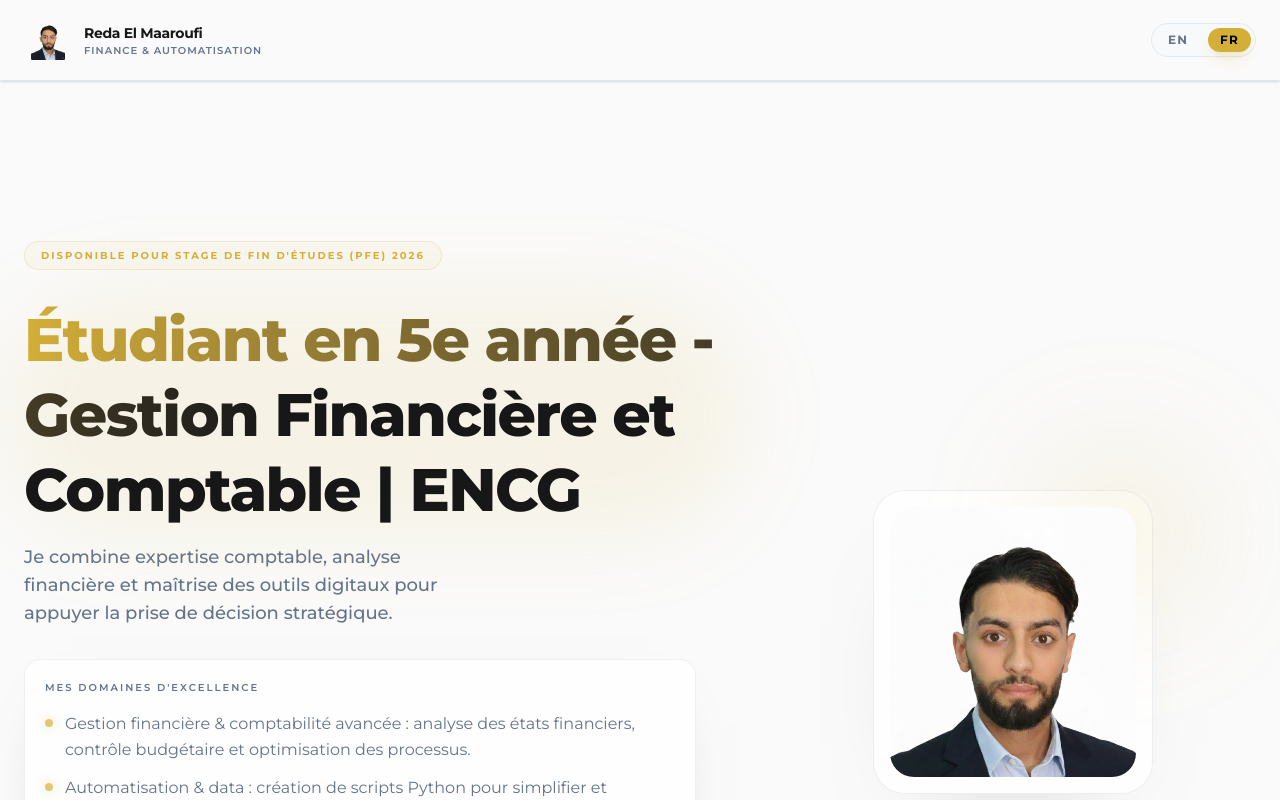
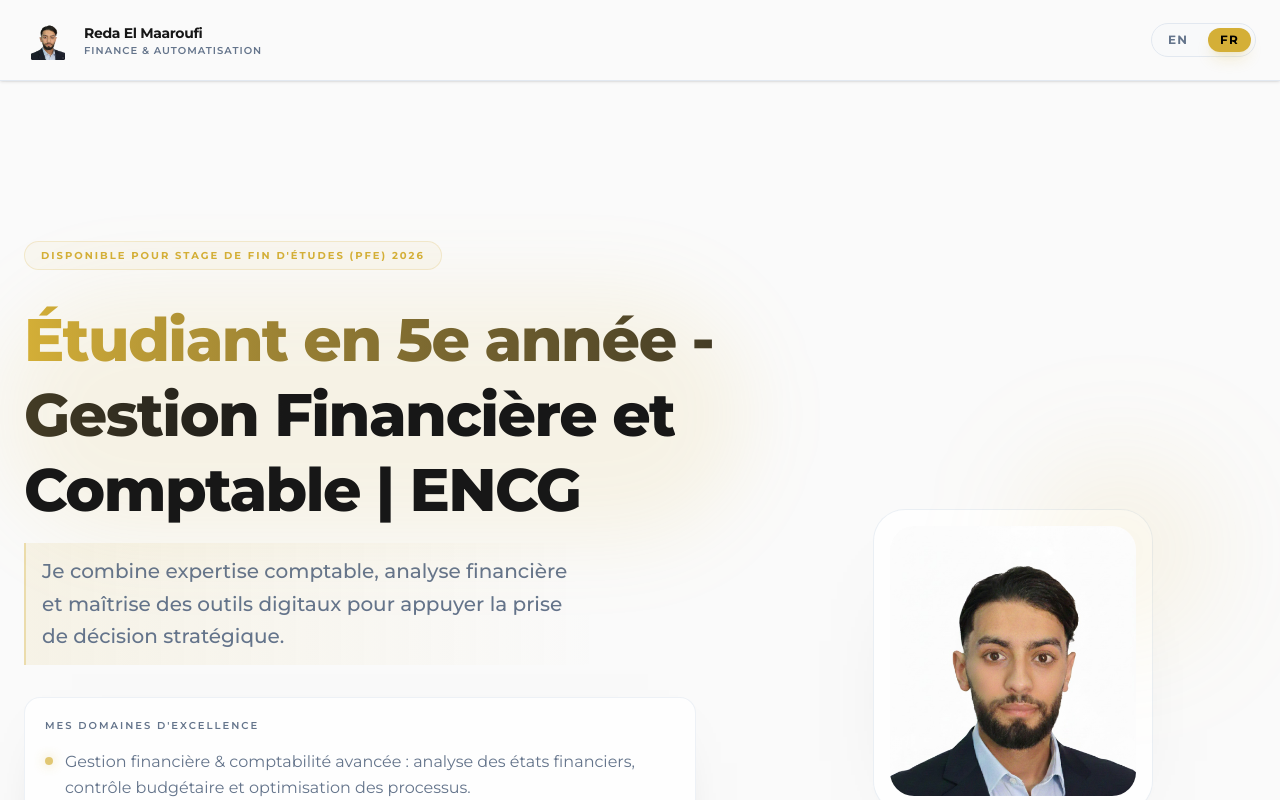
Before and after one commit to Reda404-blip/Portfolio-REM, a Next.js app: page / in a window 1280 px wide. Shown: the top 800 px of the page. Built offline with nearby package versions, Linux system fonts and the light colour scheme.

Commit message:
Update hero.tsx

```diff
--- a/components/hero.tsx
+++ b/components/hero.tsx
@@ -46,7 +46,7 @@ export function Hero() {
                   </span>
                 </span>
               </h1>
-              <p className="text-sm sm:text-lg text-muted-foreground font-medium max-w-[28rem] mx-auto lg:mx-0">
+              <p className="text-sm sm:text-lg md:text-xl text-muted-foreground font-medium leading-relaxed max-w-[28rem] md:max-w-[36rem] mx-auto lg:mx-0 whitespace-pre-line md:pl-4 md:py-3 md:pr-4 md:border-l-2 md:border-primary/40 md:bg-gradient-to-r md:from-primary/10 md:to-transparent md:rounded-r-2xl">
                 {t("hero.subtitle")}
               </p>
             </div>
```
